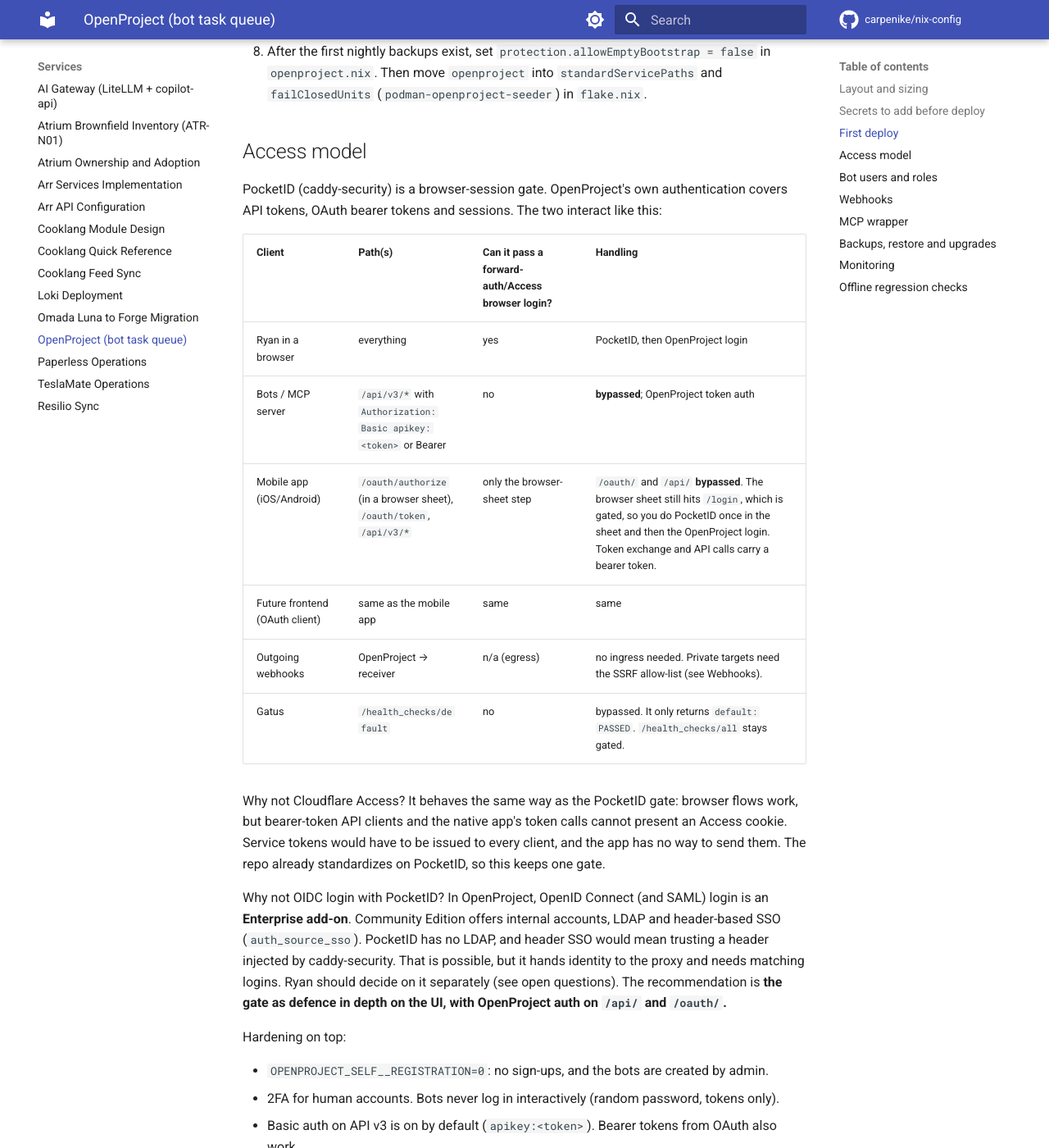
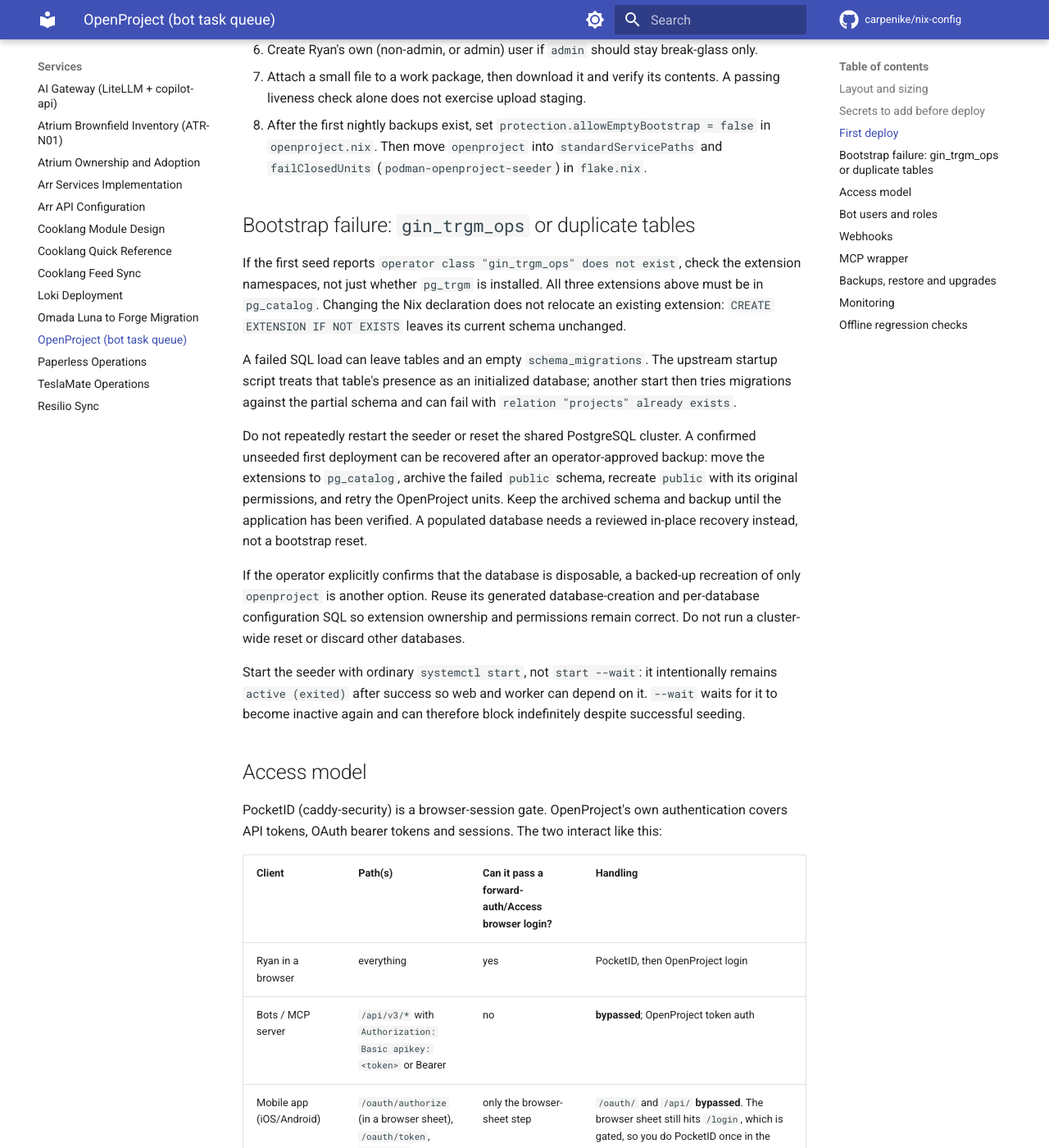
Before and after one commit to carpenike/nix-config, an MkDocs documentation site: the page built from docs/services/openproject.md, in a window 1280 px wide and 1400 px high, scrolled down 3711 px. Shown: the whole window at 82% size. Built offline with MkDocs 1.6.1 and Material for MkDocs 9.7.7, drawn with Linux system fonts in a browser that asks for light colours; comment, search, counter and statistics services are not loaded; some of the changed text lies outside the part shown.

Commit message:
fix(openproject): provision extensions in pg_catalog
The official SQL structure dump clears search_path and references trigram operator classes without schema qualification. Precreating its extensions in public breaks the initial load and leaves a partial schema that fails later migration retries.

Declare the required pg_catalog placement, add an evaluated regression for extension schemas and non-destructive provisioning, and document scoped bootstrap recovery and proxy validation. No automatic database reset is introduced.

Co-authored-by: Copilot <223556219+Copilot@users.noreply.github.com>

````diff
--- a/docs/services/openproject.md
+++ b/docs/services/openproject.md
@@ -12,7 +12,7 @@ Grok Bot) and for Ryan. A custom MCP server around API v3 is planned on top of i
 | URL | `https://tasks.holthome.net` (Cloudflare tunnel `forge` → Caddy) |
 | Loopback | `http://127.0.0.1:8072` (web container port 8080) |
 | Reserved | `tasks-mcp.holthome.net`, `127.0.0.1:8073` (MCP), `10.88.0.1:8074` (webhook receiver). These are disabled stubs. |
-| Image | `openproject/openproject:17.9.2-slim@sha256:7b50be7f…` (pinned by digest, Renovate-tracked) |
+| Image | Official `-slim` image, digest-pinned in the host config (Renovate-tracked) |
 
 ## Layout and sizing
 
@@ -68,6 +68,11 @@ Notes:
 - **DB connections.** `DATABASE_URL` uses `pool=10`. The worst case is about
   16 connections (2 web workers × 5, plus 5 worker threads, plus the
   seeder), out of PostgreSQL's 100.
+- **Extension schemas.** Provision `btree_gist`, `pg_trgm`, and `unaccent` in
+  `pg_catalog`, not `public`. The image's SQL structure dump clears
+  `search_path` and references operator classes such as `gin_trgm_ops`
+  without a schema qualifier. Pre-creating the extensions in `public`
+  makes the initial SQL load fail even though the extensions exist.
 
 ## Secrets to add before deploy
 
@@ -162,6 +167,38 @@ in OpenProject after the initial login.
    `protection.allowEmptyBootstrap = false` in `openproject.nix`. Then move
    `openproject` into `standardServicePaths` and `failClosedUnits`
    (`podman-openproject-seeder`) in `flake.nix`.
+
+## Bootstrap failure: `gin_trgm_ops` or duplicate tables
+
+If the first seed reports `operator class "gin_trgm_ops" does not exist`,
+check the extension namespaces, not just whether `pg_trgm` is installed.
+All three extensions above must be in `pg_catalog`. Changing the Nix
+declaration does not relocate an existing extension:
+`CREATE EXTENSION IF NOT EXISTS` leaves its current schema unchanged.
+
+A failed SQL load can leave tables and an empty `schema_migrations`.
+The upstream startup script treats that table's presence as an initialized
+database; another start then tries migrations against the partial schema
+and can fail with `relation "projects" already exists`.
+
+Do not repeatedly restart the seeder or reset the shared PostgreSQL
+cluster. A confirmed unseeded first deployment can be recovered after an
+operator-approved backup: move the extensions to `pg_catalog`, archive the
+failed `public` schema, recreate `public` with its original permissions,
+and retry the OpenProject units. Keep the archived schema and backup
+until the application has been verified. A populated database needs a
+reviewed in-place recovery instead, not a bootstrap reset.
+
+If the operator explicitly confirms that the database is disposable, a
+backed-up recreation of only `openproject` is another option. Reuse its
+generated database-creation and per-database configuration SQL so extension
+ownership and permissions remain correct. Do not run a cluster-wide reset
+or discard other databases.
+
+Start the seeder with ordinary `systemctl start`, not `start --wait`:
+it intentionally remains `active (exited)` after success so web and worker
+can depend on it. `--wait` waits for it to become inactive again and can
+therefore block indefinitely despite successful seeding.
 
 ## Access model
 
@@ -340,6 +377,18 @@ Design notes for the server:
   `https://tasks.holthome.net/health_checks/default` (through Caddy and the tunnel).
 - The homepage tile is in the Productivity group.
 
+After a failed deployment, confirm that the running Caddy configuration
+actually contains `tasks.holthome.net`. AuthCrunch can reject a hot reload
+because the existing runtime owns its local identity file; a separately
+approved Caddy restart may be required. Never delete the authentication
+database to bypass that guard.
+
+An HTTP 403 with `cf-mitigated: challenge` is a Cloudflare edge challenge,
+not an OpenProject health response. Verify loopback and the origin HTTPS
+route separately. Automated public probes and API clients may need an
+operator-approved, scoped Cloudflare exception; do not weaken the
+OpenProject/PocketID authentication gates to work around it.
+
 ## Offline regression checks
 
 ```bash
@@ -348,8 +397,9 @@ nix build --no-link ".#checks.${system}.openproject-runtime"
 ```
 
 This checks the evaluated UID and temporary-directory settings for all three
-containers, plus token output permissions, link handling, failure cleanup,
-and preservation of previous output using a fake Podman executable. It
+containers, PostgreSQL extension placement and non-destructive provisioning,
+plus token output permissions, link handling, failure cleanup, and
+preservation of previous output using a fake Podman executable. It
 does not require credentials or a container engine and does not replace
 the first-deploy upload/download test. CI runs this check as well, including
 when only the token script or its regression tests change.
````
Also changed, not shown: 3 other files.
